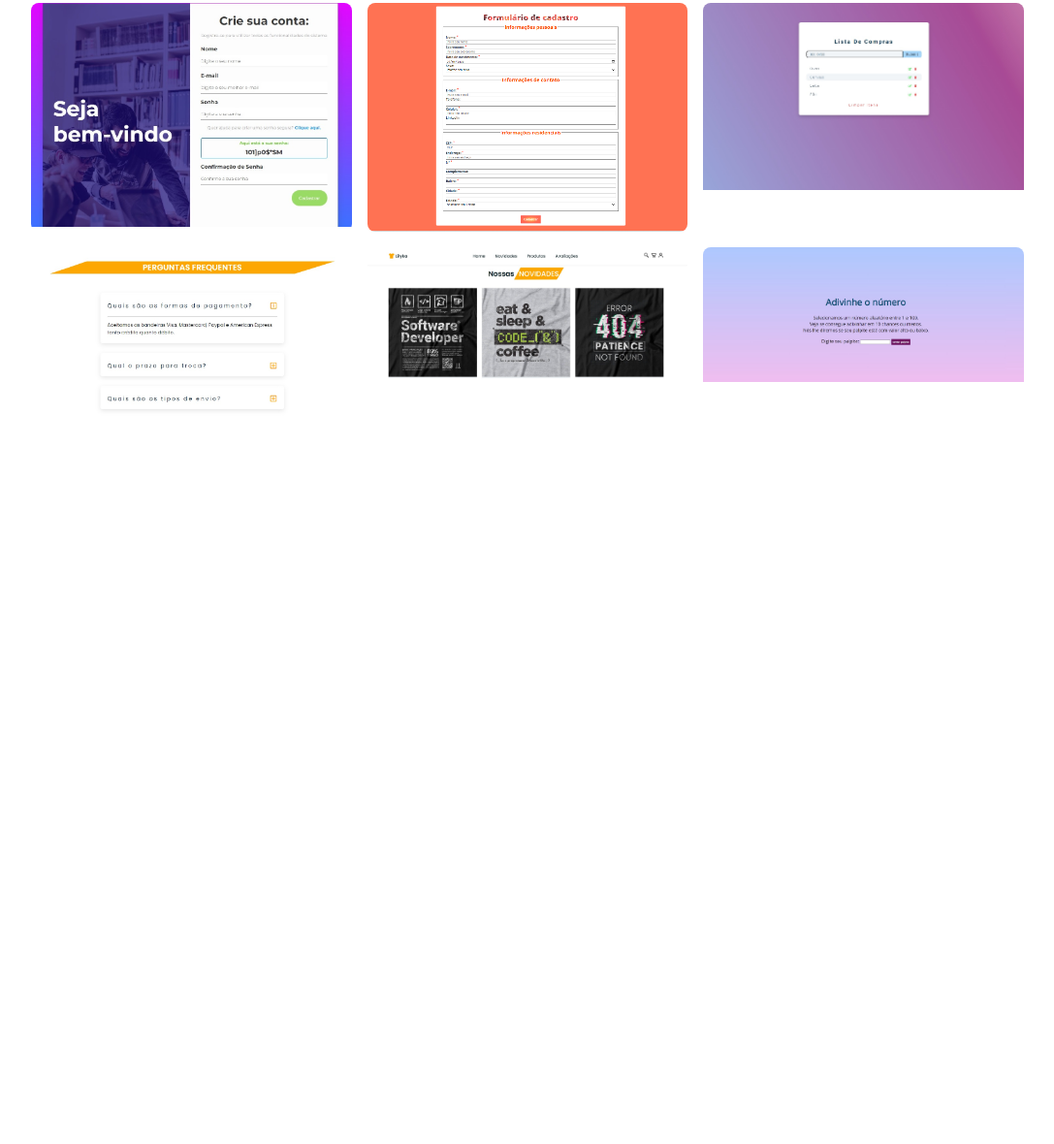
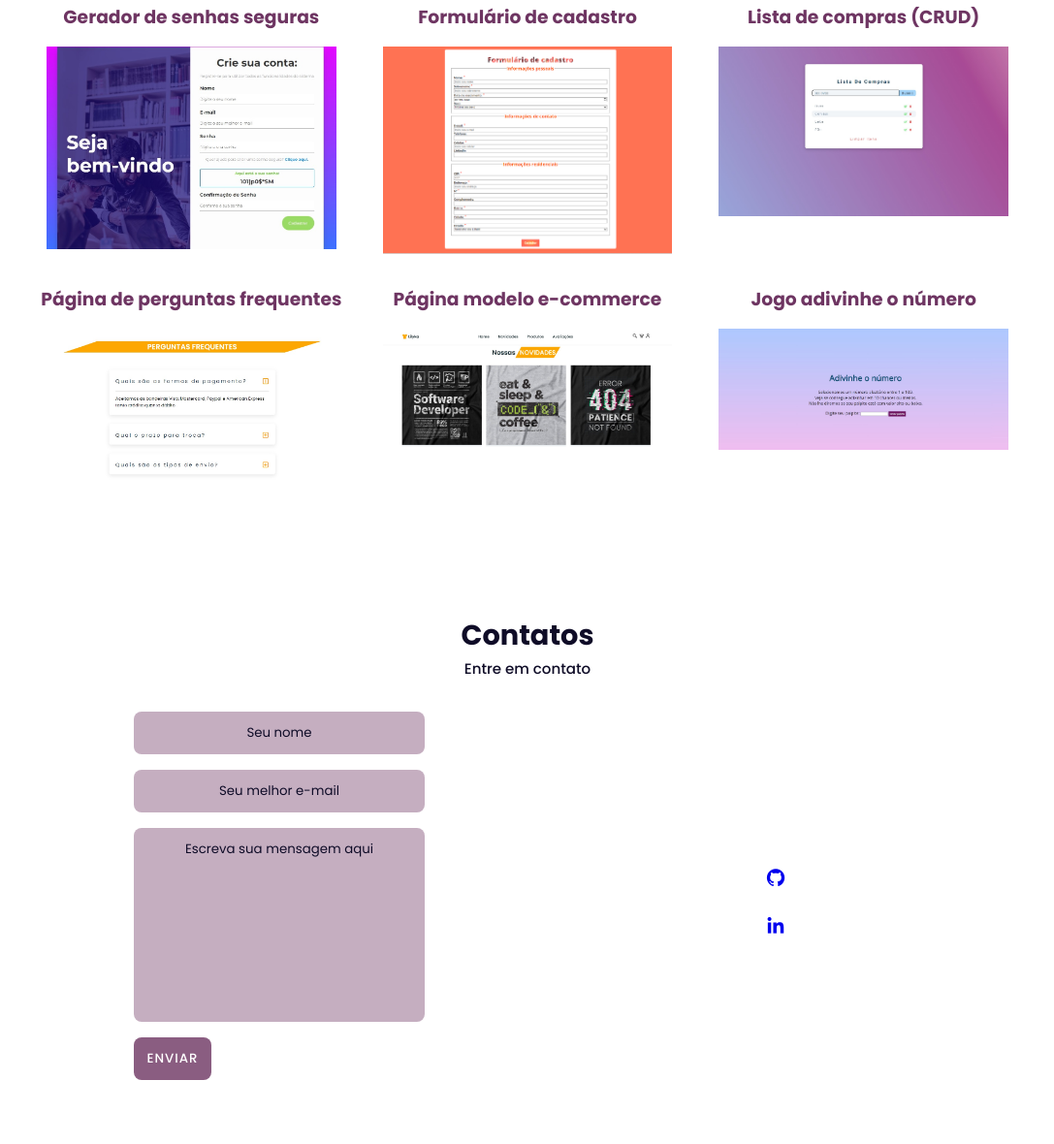
Before and after one commit to lilian-rangel/Projeto-Portfolio, a plain HTML site: page index.html in a window 1280 px wide. Shown: the part 2530-3710 px from the top of the page at 97% size, without its empty margins (96-1183 px from the left). Before the commit the page ends 3034 px from the top, so only its background shows below. Drawn offline with nearby package versions, Linux system fonts and the light colour scheme.

Commit message:
:construction: feat: create the contact section

```diff
--- a/assets/css/styles.css
+++ b/assets/css/styles.css
@@ -332,7 +332,7 @@ span {
 
 .portfolio-content {
     display: grid;
-    grid-template-columns: repeat(auto-fit, minmax(280px, auto));
+    grid-template-columns: repeat(3, 1fr);
     gap: 1rem;
     margin-top: 2rem;
 }
@@ -345,6 +345,8 @@ span {
 .portfolio-img img {
     width: 100%;
     display: block;
+    padding: 1rem;
+    margin: 0 auto;
 }
 
 .portfolio-img img:hover {
@@ -352,3 +354,71 @@ span {
     transform: scale(1.1);
     transition: 1s;
 }
+
+#img-text {
+    text-align: center;
+    color: var(--main-color);
+}
+
+/* Contato */
+
+.contato-form {
+    display: grid;
+    grid-template-columns: repeat(2, 1fr);
+    place-items: center;
+    margin-top: 2rem;
+}
+
+.contato-form form {
+    display: flex;
+    flex-direction: column;
+    width: 300px;
+}
+
+form input, textarea {
+    padding: 12px;
+    border-radius: 0.5rem;
+    width: 100%;
+    border: none;
+    outline: none;
+    background: hsl(313, 35%, 32%, 0.4);
+    margin-bottom: 1rem;
+    color: var(--text-color);
+}
+
+form input::placeholder,
+textarea::placeholder {
+    color: var(--text-color);
+    text-align: center;
+}
+
+form textarea {
+    resize: none;
+    height: 200px;
+}
+
+.contato-button {
+    width: 80px;
+    cursor: pointer;
+    background: var(--main-color);
+    opacity: 0.8;
+    color: #fff;
+    font-weight: 500;
+    text-transform: uppercase;
+    letter-spacing: 1px;
+}
+
+.contato-button:hover {
+    background: var(--main-color);
+    opacity: 1;
+}
+
+.contato-social-media {
+    display: flex;
+    flex-direction: column;
+    font-size: 22px;
+    align-items: center;
+    justify-content: space-between;
+    margin-top: 0;
+    gap: 1rem;
+}
--- a/index.html
+++ b/index.html
@@ -163,22 +163,48 @@
         </div>
         <div class="portfolio-content">
             <div class="portfolio-img">
+                <h3 id="img-text">Gerador de senhas seguras</h3>
                 <a href="https://lilian-rangel-gerador-senhas.netlify.app/" target="_blank"><img src="./assets/img/p1.jpg"></a>
             </div>
             <div class="portfolio-img">
+                <h3 id="img-text">Formulário de cadastro</h3>
                 <a href="https://lilian-rangel.github.io/Projeto-formulario-de-cadastro/" target="_blank"><img src="./assets/img/p2.png"></a>
             </div>
             <div class="portfolio-img">
+                <h3 id="img-text">Lista de compras (CRUD)</h3>
                <a href="https://lilian-rangel.github.io/Projeto-Lista-de-Compras/" target="_blank"><img src="./assets/img/p3.jpg"></a>
             </div>
             <div class="portfolio-img">
+                <h3 id="img-text">Página de perguntas frequentes</h3>
                 <a href="https://lilian-rangel-faq.netlify.app/" target="_blank"><img src="./assets/img/p4.jpg"></a>
             </div>
             <div class="portfolio-img">
+                <h3 id="img-text">Página modelo e-commerce</h3>
                 <a href="https://lilian-rangel-ecommerce.netlify.app/" target="_blank"><img src="./assets/img/p5.jpg"></a>
             </div>
             <div class="portfolio-img">
+                <h3 id="img-text">Jogo adivinhe o número</h3>
                 <a href="https://lilian-rangel.github.io/Projeto-adivinhe-o-numero/" target="_blank"><img src="./assets/img/p6.jpg"></a>
+            </div>
+        </div>
+    </section>
+    <!-- Contato -->
+    <section class="contato" id="contato">
+        <div class="heading">
+            <h2>Contatos</h2>
+            <span>Entre em contato</span>
+        </div>
+        <div class="contato-form">
+            <form id="form" method="post" autocomplete="off" name="form" action>
+                <input type="text" name="name" id="name" placeholder="Seu nome">
+                <input type="email" name="email" id="email" placeholder="Seu melhor e-mail">
+                <textarea name="" id="" cols="30" rows="10" placeholder="Escreva sua mensagem aqui"></textarea>
+                <input type="submit" value="Enviar" class="contato-button">
+            </form>
+
+            <div class="contato-social-media">
+                <a href="https://github.com/lilian-rangel" target="_blank"><i class='bx bxl-github'></i></a>
+                <a href="https://www.linkedin.com/in/lilian-rangel-de-paiva/" target="_blank"><i class='bx bxl-linkedin'></i></a>
             </div>
         </div>
     </section>
```
